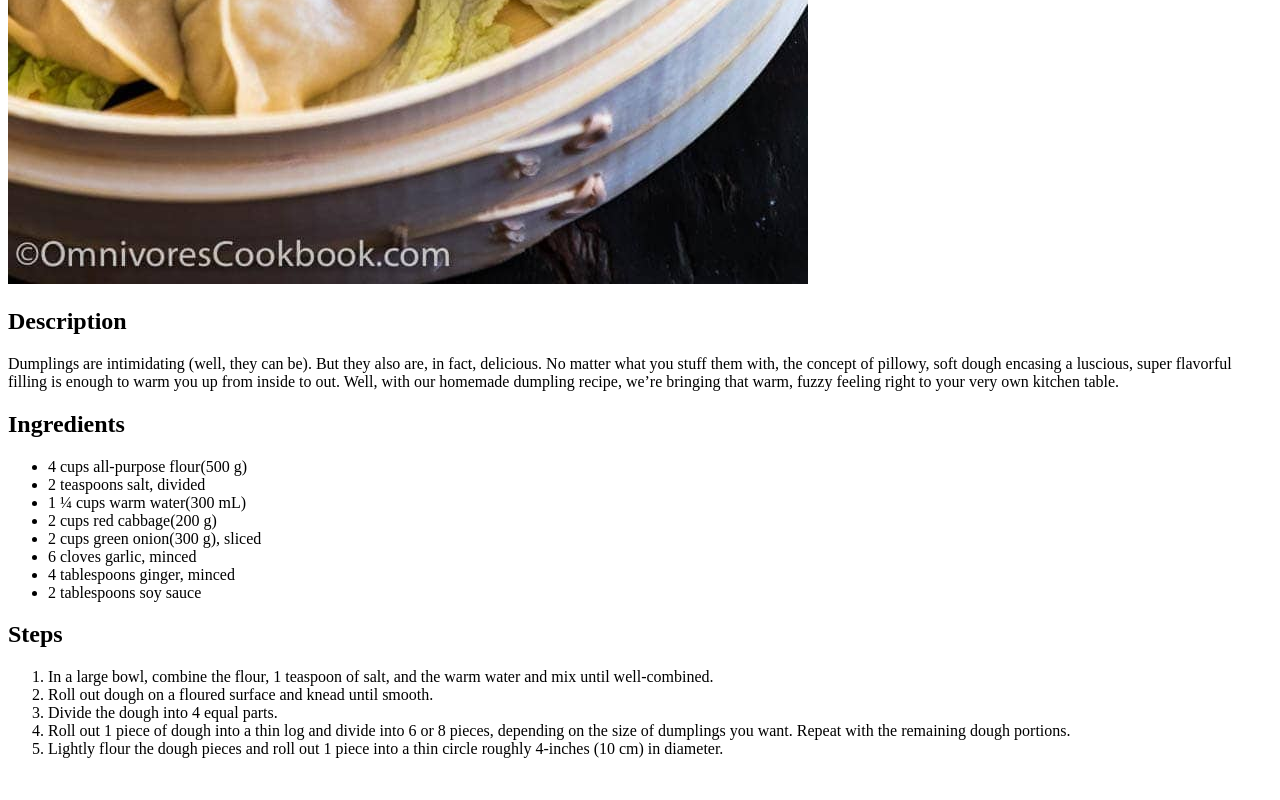
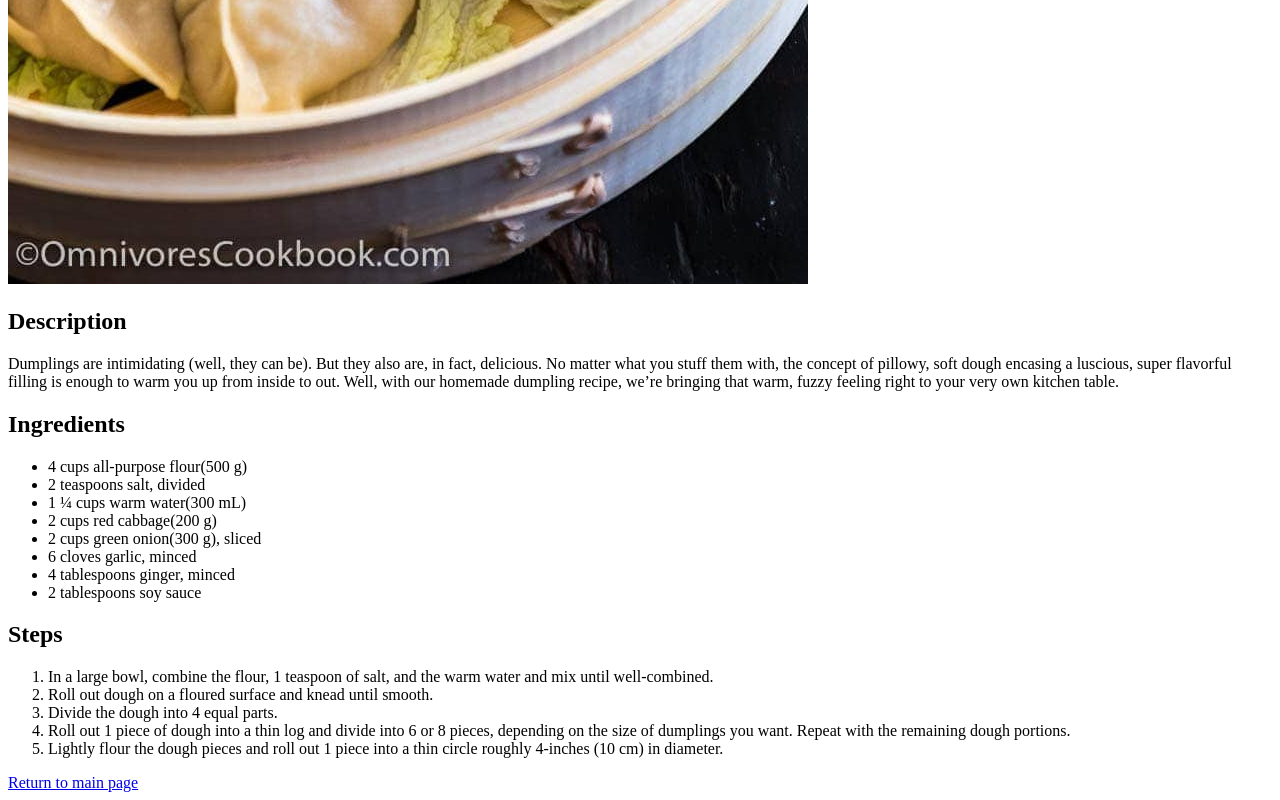
Before and after one commit to pt4300/odin-recipes, a plain HTML site: page recipes/dumpling.html in a window 1280 px wide. Shown: the part 996-1796 px from the top of the page. Before the commit the page ends 1770 px from the top, so only its background shows below. Drawn offline with Linux system fonts and the light colour scheme.

Commit message:
adding back anchor for all recipe page

```diff
--- a/recipes/dumpling.html
+++ b/recipes/dumpling.html
@@ -43,6 +43,8 @@
         <li>Lightly flour the dough pieces and roll out 1 piece into a thin circle roughly 4-inches (10 cm) in diameter.
         </li>
     </ol>
+
+    <div><a href="../index.html">Return to main page</a></div>
 </body>
 
 </html>
```
Also changed, not shown: recipes/fried_cabbage.html (+1 -0 lines).
